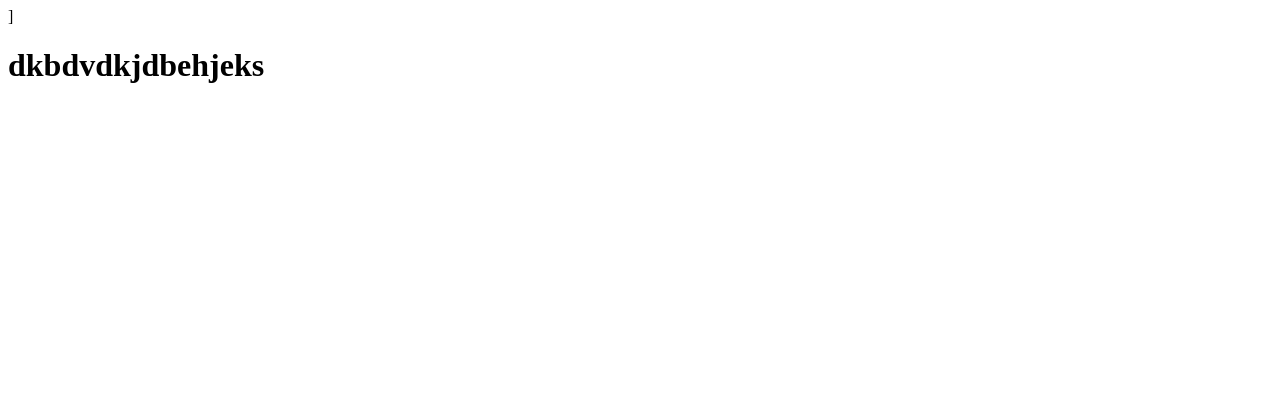
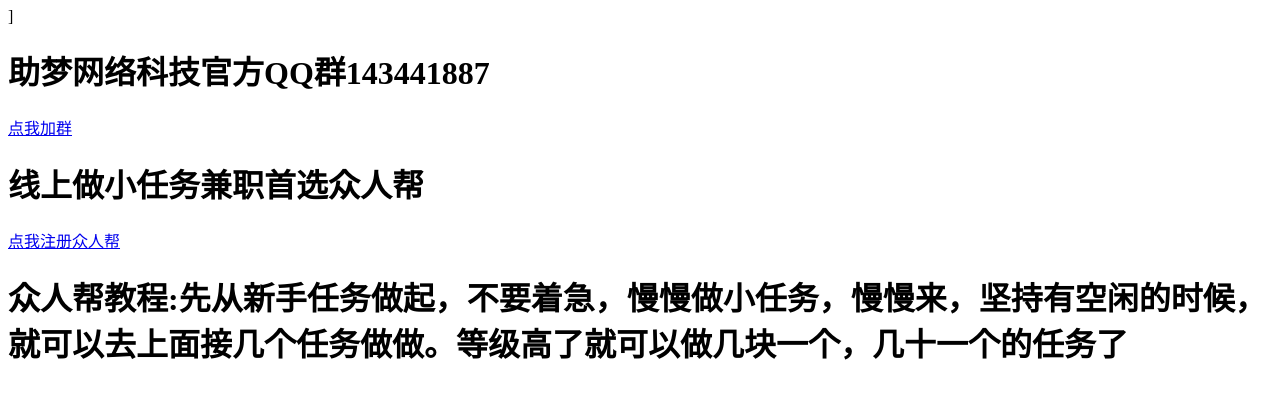
Before and after one commit to zmwldr88/zmwldr88.github.io, a plain HTML site: page index.html in a window 1280 px wide. Drawn offline with Linux system fonts and the light colour scheme.

Commit message:
Update index.html

```diff
--- a/index.html
+++ b/index.html
@@ -1,2 +1,6 @@
 <title>助梦网络达人在线</title>]
-<h1>dkbdvdkjdbehjeks</h1>
+<h1>助梦网络科技官方QQ群143441887</h1>
+<a href="https://jq.qq.com/?_wv=1027&k=LZ1qkMem" target="blank">点我加群</a>
+<h1>线上做小任务兼职首选众人帮</h1>
+<a href="http://z.wo3.cc/earn-3260479" target="blank">点我注册众人帮</a>
+<h1>众人帮教程:先从新手任务做起，不要着急，慢慢做小任务，慢慢来，坚持有空闲的时候，就可以去上面接几个任务做做。等级高了就可以做几块一个，几十一个的任务了</h1>
```
